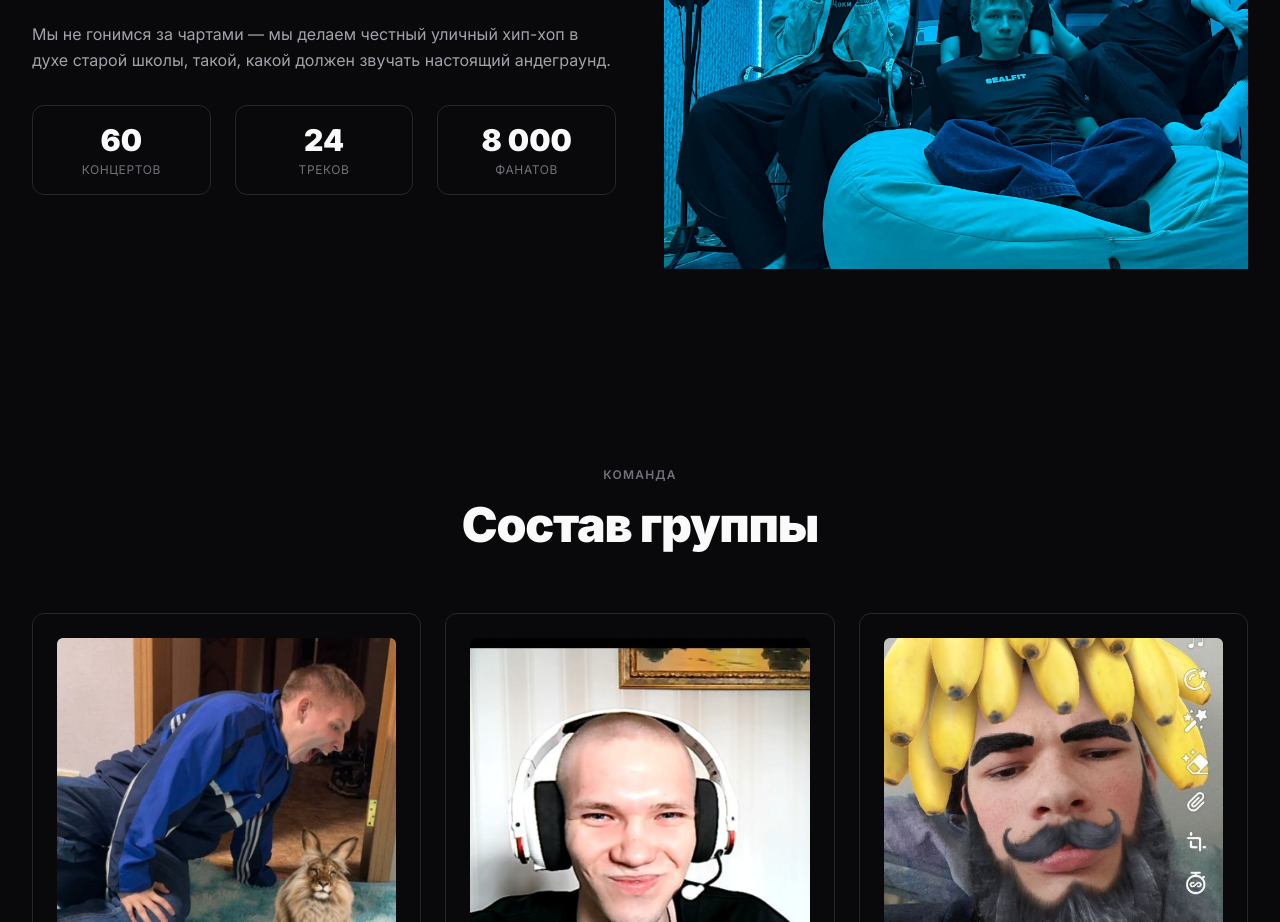
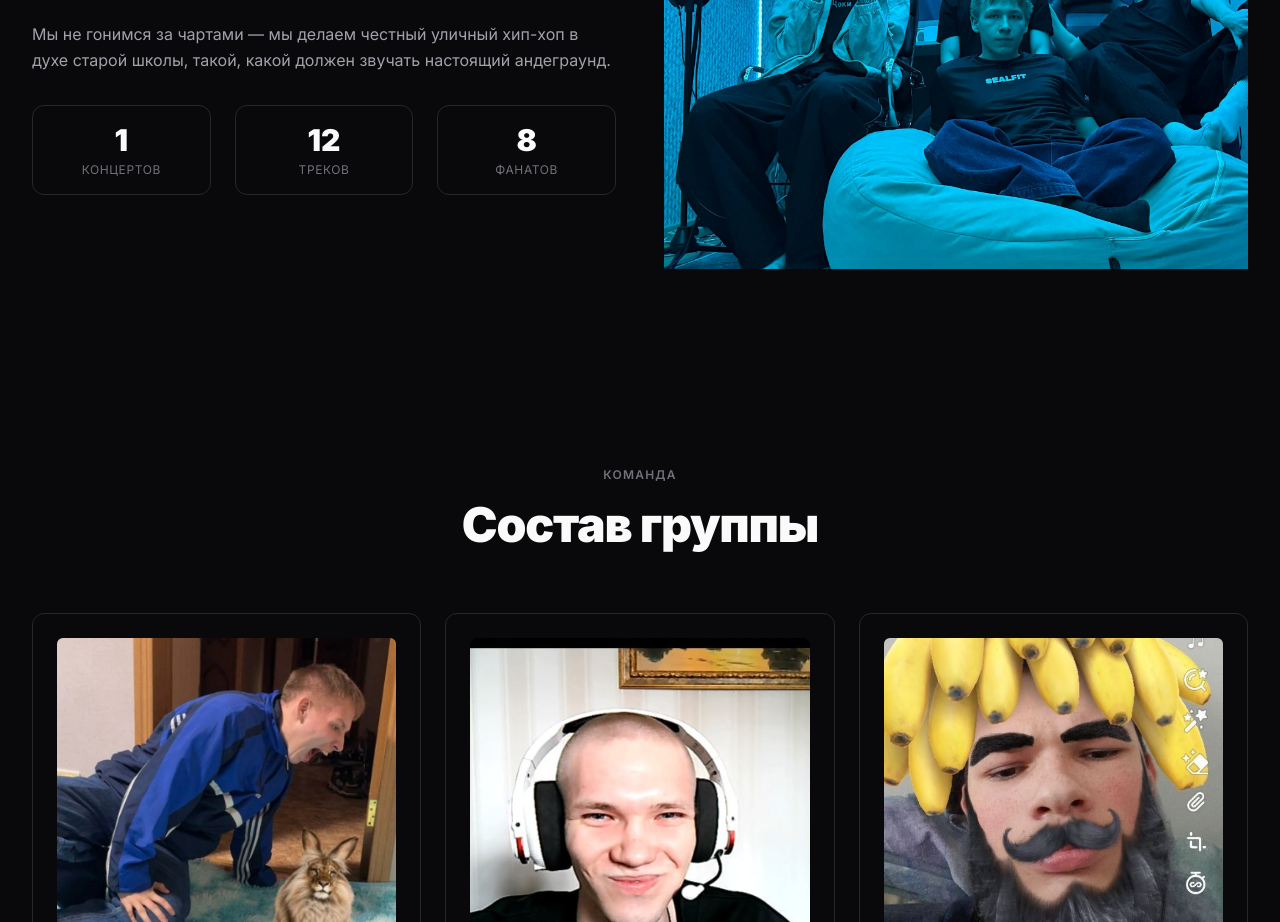
Before and after one commit to korbastation/korba, a plain HTML site: page index.html in a window 1280 px wide. Shown: the part 1211-2133 px from the top of the page. Drawn offline with nearby package versions, Linux system fonts and the light colour scheme.

Commit message:
Update index.html

```diff
--- a/index.html
+++ b/index.html
@@ -1081,9 +1081,9 @@
         const statsObserver = new IntersectionObserver((entries) => {
             entries.forEach(entry => {
                 if (entry.isIntersecting) {
-                    animateValue('concertsCount', 0, 60, 2000);
-                    animateValue('tracksCount', 0, 24, 2000);
-                    animateValue('fansCount', 0, 8000, 2000);
+                    animateValue('concertsCount', 0, 1, 2000);
+                    animateValue('tracksCount', 0, 12, 2000);
+                    animateValue('fansCount', 0, 8, 2000);
                     statsObserver.unobserve(entry.target);
                 }
             });
```
